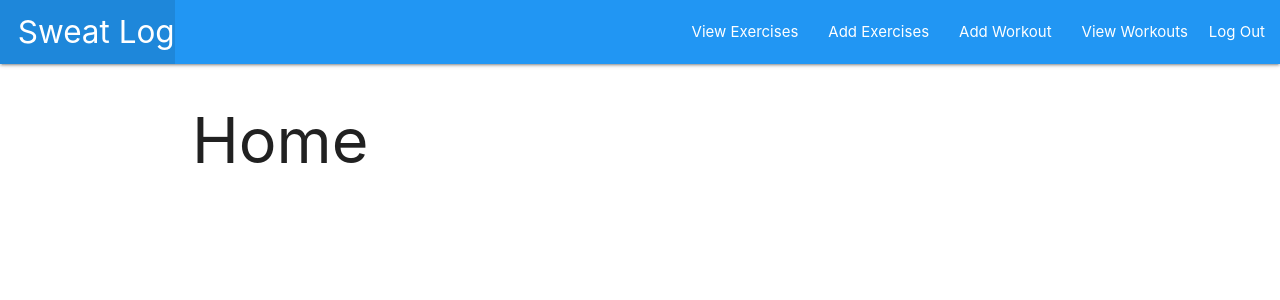
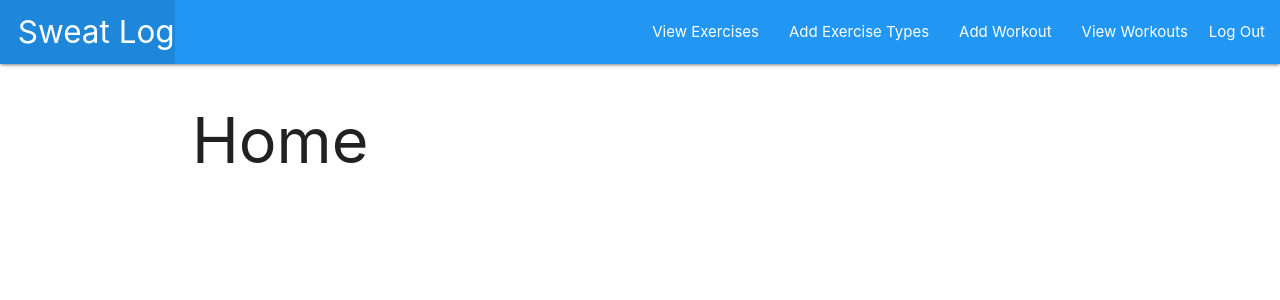
Before and after one commit to jsonnguyen/sweatlog, a Django app: page / in a window 1280 px wide. Shown: the top 300 px of the page. Run offline with Django 5.2, Linux system fonts and the light colour scheme; the visitor is signed in with stand-in values (Sample User, id 1).

Commit message:
fix navbar

```diff
--- a/main_app/templates/base.html
+++ b/main_app/templates/base.html
@@ -21,7 +21,7 @@
                 <ul class="right">
                   {% if user.is_authenticated %}
                     <li><a href="{% url "exercise_index" %}">View Exercises</a></li>
-                    <li><a href="{% url "exercise_create" %}">Add Exercises</a></li>
+                    <li><a href="{% url "exercise_create" %}">Add Exercise Types</a></li>
                     <li><a href="{% url "workout_create" %}">Add Workout</a></li>
                     <li><a href="{% url "index" %}">View Workouts</a></li>
                     <li>
```
